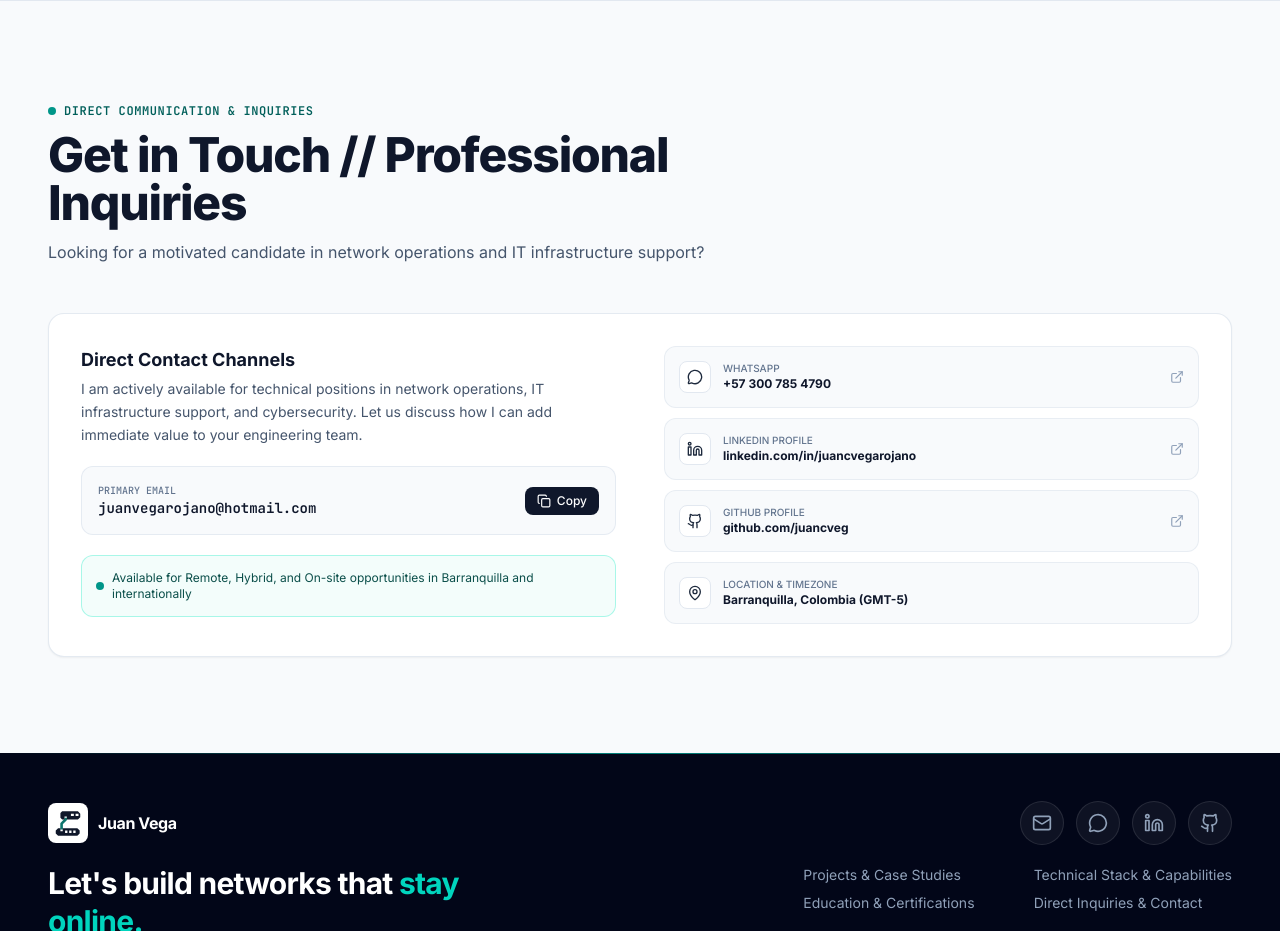
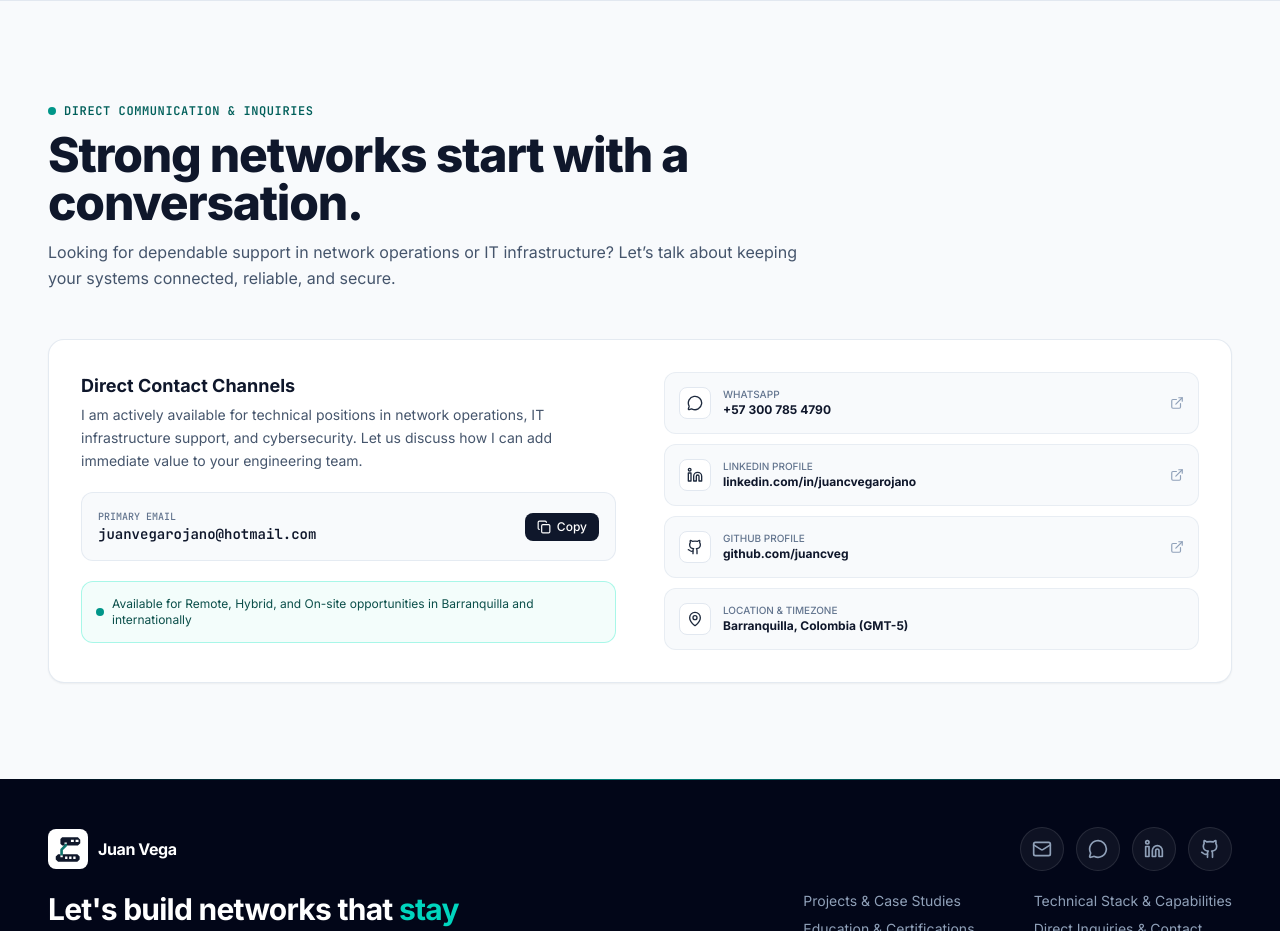
Before and after one commit to juancveg/juan-vega-portfolio, a React (Vite) app: page / in a window 1280 px wide. Shown: the part 4300-5231 px from the top of the page. Built offline with nearby package versions, Linux system fonts and the light colour scheme.

Commit message:
Update contact section title and subtitle for clarity and engagement

```diff
--- a/src/data/contactData.ts
+++ b/src/data/contactData.ts
@@ -1,8 +1,8 @@
 import type { ContactData } from '@/types';
 
 export const contactData: ContactData = {
-  title: "Get in Touch // Professional Inquiries",
-  subtitle: 'Looking for a motivated candidate in network operations and IT infrastructure support?',
+  title: 'Strong networks start with a conversation.',
+  subtitle: 'Looking for dependable support in network operations or IT infrastructure? Let’s talk about keeping your systems connected, reliable, and secure.',
   description:
     'I am actively available for technical positions in network operations, IT infrastructure support, and cybersecurity. Let us discuss how I can add immediate value to your engineering team.',
   availability: 'Available for Remote, Hybrid, and On-site opportunities in Barranquilla and internationally',
```
